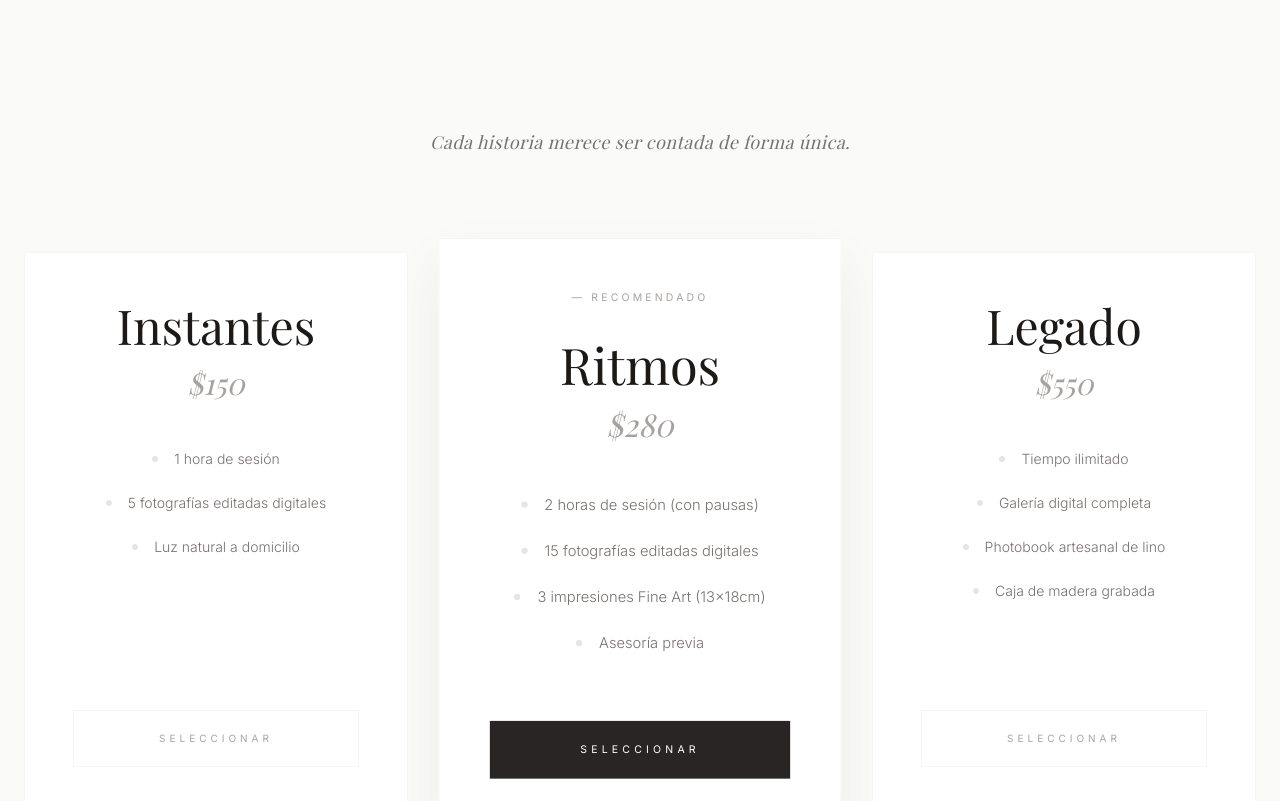
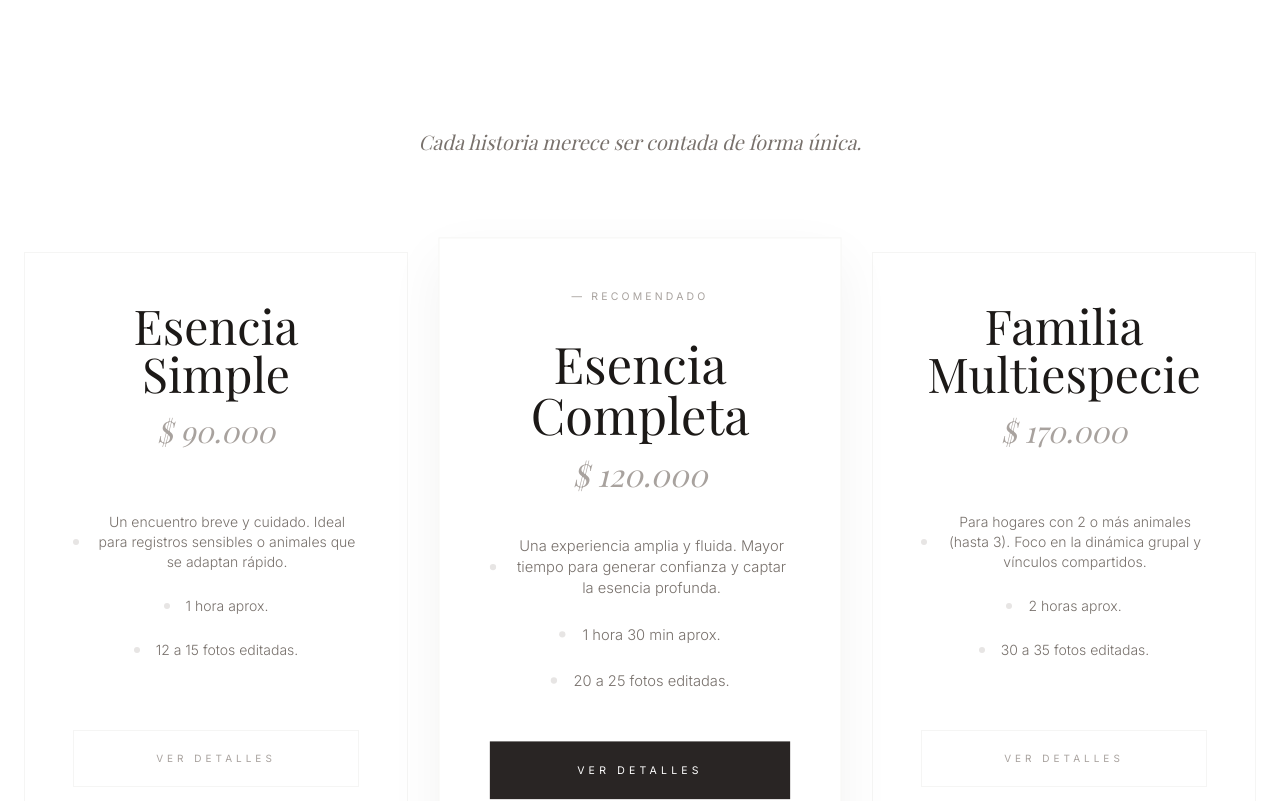
Before and after one commit to musumecifacundo-coder/escenciaanimal, a React (Vite) app: page / in a window 1280 px wide. Shown: the part 2320-3121 px from the top of the page. Built offline with nearby package versions, Linux system fonts and the light colour scheme; a web font is replaced by a local one.

Commit message:
fix: restore pricing information with minimalist UI and update Victoria photo

```diff
--- a/components/About.tsx
+++ b/components/About.tsx
@@ -7,7 +7,7 @@ const About: React.FC = () => {
       <div className="flex flex-col md:flex-row items-center gap-16">
         <div className="w-64 h-80 flex-shrink-0">
           <img
-            src="/images/victoria.png"
+            src="https://firebasestorage.googleapis.com/v0/b/escenciaanimal-ecaa9.firebasestorage.app/o/Animales-Landing%2F886dd7_86aa08f00de945f790e8961466b80e47~mv2.jpg?alt=media"
             alt="Victoria, fotógrafa"
             className="w-full h-full object-cover filter sepia-[20%] grayscale-[10%]"
             onError={(e) => {
--- a/components/Pricing.tsx
+++ b/components/Pricing.tsx
@@ -1,47 +1,85 @@
 
-import React from 'react';
+import React, { useState } from 'react';
+import Modal from './Modal';
 
 interface PlanDetail {
   title: string;
   price: string;
-  features: string[];
+  shortDesc: string;
+  duration: string;
+  photos: string;
+  description: string;
+  experience: string[];
+  includes: string[];
+  optional?: string;
   recommended?: boolean;
 }
 
 const plans: PlanDetail[] = [
   {
-    title: "Instantes",
-    price: "$150",
-    features: [
-      "1 hora de sesión",
-      "5 fotografías editadas digitales",
-      "Luz natural a domicilio"
-    ]
+    title: "Esencia Simple",
+    price: "$ 90.000",
+    shortDesc: "Un encuentro breve y cuidado. Ideal para registros sensibles o animales que se adaptan rápido.",
+    duration: "1 hora aprox.",
+    photos: "12 a 15 fotos editadas.",
+    description: "¿Para quién es esta sesión? Pensada para animales de adaptación rápida o, por el contrario, para aquellos muy sensibles que necesitan una experiencia corta y controlada. Buscamos un registro auténtico en un tiempo acotado.",
+    experience: [
+      "Duración: Hasta 1 hora de sesión fotográfica.",
+      "Enfoque: Acompañamiento respetuoso sin forzar situaciones.",
+      "Dinámica: Se respeta el ritmo y la disposición del animal en todo momento."
+    ],
+    includes: [
+      "12 a 15 fotografías finales, seleccionadas y editadas profesionalmente.",
+      "Entrega en formato digital en alta calidad.",
+      "Posibilidad de incluir 1 imagen con la persona (humano), si así lo deseas.",
+      "Guía previa con recomendaciones para prepararse."
+    ],
+    optional: "Animal adicional: $ 30.000 (Incluye extensión de tiempo y 6-8 fotos extras)."
   },
   {
-    title: "Ritmos",
-    price: "$280",
+    title: "Esencia Completa",
+    price: "$ 120.000",
+    shortDesc: "Una experiencia amplia y fluida. Mayor tiempo para generar confianza y captar la esencia profunda.",
+    duration: "1 hora 30 min aprox.",
+    photos: "20 a 25 fotos editadas.",
     recommended: true,
-    features: [
-      "2 horas de sesión (con pausas)",
-      "15 fotografías editadas digitales",
-      "3 impresiones Fine Art (13×18cm)",
-      "Asesoría previa"
-    ]
+    description: "¿Para quién es esta sesión? Es la experiencia recomendada. Al tener mayor duración, permite que el animal se relaje completamente, dándonos tiempo para acompañar cambios de clima, ritmo y energía.",
+    experience: [
+      "Duración: Hasta 1 hora y media.",
+      "Enfoque: Registro profundo del animal interactuando con su entorno.",
+      "Dinámica: Mayor tiempo de observación para ganar confianza y fluidez natural."
+    ],
+    includes: [
+      "20 a 25 fotografías finales, seleccionadas y editadas profesionalmente.",
+      "Entrega en formato digital en alta calidad.",
+      "Posibilidad de incluir 2 o 3 imágenes con la persona (humano), si así lo deseas.",
+      "Guía previa con recomendaciones para prepararse."
+    ],
+    optional: "Animal adicional: $ 30.000 (Incluye extensión de tiempo y 6-8 fotos extras)."
   },
   {
-    title: "Legado",
-    price: "$550",
-    features: [
-      "Tiempo ilimitado",
-      "Galería digital completa",
-      "Photobook artesanal de lino",
-      "Caja de madera grabada"
+    title: "Familia Multiespecie",
+    price: "$ 170.000",
+    shortDesc: "Para hogares con 2 o más animales (hasta 3). Foco en la dinámica grupal y vínculos compartidos.",
+    duration: "2 horas aprox.",
+    photos: "30 a 35 fotos editadas.",
+    description: "¿Para quién es esta sesión? Diseñada específicamente para capturar la \"manada\". No es solo hacer fotos a varios animales, sino registrar la atención y la dinámica que existe entre ellos.",
+    experience: [
+      "Cobertura: Hasta 3 animales incluidos en el valor.",
+      "Duración: 2 horas aprox. (Con duración flexible según el grupo).",
+      "Enfoque: Registro individual de cada animal y registro compartido del grupo."
+    ],
+    includes: [
+      "30 a 35 fotografías finales, seleccionadas y editadas profesionalmente.",
+      "Fotografías individuales y en conjunto (según lo permita la dinámica del grupo).",
+      "Entrega en formato digital en alta calidad.",
+      "Posibilidad de incluir 2 o 3 imágenes con la persona, si así lo deseas.",
+      "Guía previa con recomendaciones."
     ]
   }
 ];
 
-const PlanCard: React.FC<{ plan: PlanDetail }> = ({ plan }) => (
+const PlanCard: React.FC<{ plan: PlanDetail; onOpen: () => void }> = ({ plan, onOpen }) => (
   <div className={`p-10 md:p-12 flex flex-col h-full bg-white border border-stone-100 transition-all duration-500 ${plan.recommended ? 'shadow-[0_20px_50px_rgba(0,0,0,0.05)] scale-[1.05] z-10' : 'hover:border-stone-200'}`}>
     {plan.recommended && (
       <div className="mb-8 flex items-center justify-center">
@@ -49,44 +87,129 @@ const PlanCard: React.FC<{ plan: PlanDetail }> = ({ plan }) => (
       </div>
     )}
 
-    <div className="text-center mb-12">
-      <h3 className="text-4xl md:text-5xl mb-4 font-light serif">{plan.title}</h3>
+    <div className="text-center mb-10">
+      <h3 className="text-4xl md:text-5xl mb-4 font-light serif leading-tight">{plan.title}</h3>
       <p className="text-3xl text-stone-400 italic serif">{plan.price}</p>
     </div>
 
-    <ul className="space-y-6 mb-16 flex-grow">
-      {plan.features.map((feature, i) => (
-        <li key={i} className="flex items-center justify-center text-stone-500 font-light text-sm">
-          <span className="w-1.5 h-1.5 rounded-full bg-stone-200 mr-4"></span>
-          {feature}
+    <div className="flex-grow flex flex-col justify-center">
+      <ul className="space-y-6 mb-12">
+        <li className="flex items-center justify-center text-stone-500 font-light text-sm text-center">
+          <span className="w-1.5 h-1.5 rounded-full bg-stone-200 mr-4 flex-shrink-0"></span>
+          {plan.shortDesc}
         </li>
-      ))}
-    </ul>
+        <li className="flex items-center justify-center text-stone-500 font-light text-sm text-center">
+          <span className="w-1.5 h-1.5 rounded-full bg-stone-200 mr-4 flex-shrink-0"></span>
+          {plan.duration}
+        </li>
+        <li className="flex items-center justify-center text-stone-500 font-light text-sm text-center">
+          <span className="w-1.5 h-1.5 rounded-full bg-stone-200 mr-4 flex-shrink-0"></span>
+          {plan.photos}
+        </li>
+      </ul>
+    </div>
 
     <button
+      onClick={onOpen}
       className={`w-full py-5 text-[10px] uppercase tracking-[0.4em] transition-all duration-300 ${plan.recommended ? 'bg-stone-800 text-white hover:bg-stone-900' : 'border border-stone-100 text-stone-400 hover:border-stone-800 hover:text-stone-800'}`}
     >
-      SELECCIONAR
+      VER DETALLES
     </button>
   </div>
 );
 
 const Pricing: React.FC = () => {
+  const [selectedPlan, setSelectedPlan] = useState<PlanDetail | null>(null);
+
   return (
-    <section id="planes" className="py-32 px-6 bg-[#FAFAF9]">
+    <section id="planes" className="py-32 px-6 bg-[#FFFFFF]">
       <div className="max-w-7xl mx-auto">
-        <div className="text-center mb-24 max-w-2xl mx-auto">
-          <p className="text-stone-500 font-light tracking-wide text-lg italic serif mb-4">
+        <div className="text-center mb-24 max-w-2xl mx-auto space-y-6">
+          <p className="text-xl serif font-light italic text-stone-500">
             Cada historia merece ser contada de forma única.
           </p>
         </div>
 
         <div className="grid grid-cols-1 md:grid-cols-3 gap-10 md:gap-4 lg:gap-10">
           {plans.map((plan, index) => (
-            <PlanCard key={index} plan={plan} />
+            <PlanCard
+              key={index}
+              plan={plan}
+              onOpen={() => setSelectedPlan(plan)}
+            />
           ))}
         </div>
       </div>
+
+      <Modal
+        isOpen={!!selectedPlan}
+        onClose={() => setSelectedPlan(null)}
+        title={`Detalle de Sesión: ${selectedPlan?.title}`}
+      >
+        {selectedPlan && (
+          <div className="space-y-12 animate-in fade-in slide-in-from-bottom-4 duration-700 text-stone-600">
+            <div>
+              <p className="font-light leading-loose serif italic text-xl tracking-wide">
+                {selectedPlan.description}
+              </p>
+            </div>
+
+            <div className="grid md:grid-cols-2 gap-12">
+              <div className="space-y-6">
+                <h4 className="text-[11px] uppercase tracking-[0.5em] font-bold text-stone-900 opacity-70">La Experiencia</h4>
+                <ul className="space-y-5">
+                  {selectedPlan.experience.map((item, i) => (
+                    <li key={i} className="text-base font-light flex items-start leading-relaxed">
+                      <span className="w-2 h-[1px] bg-stone-300 mr-5 mt-3.5"></span>
+                      <span>{item}</span>
+                    </li>
+                  ))}
+                </ul>
+              </div>
+
+              <div className="space-y-6">
+                <h4 className="text-[11px] uppercase tracking-[0.5em] font-bold text-stone-900 opacity-70">¿Qué incluye el entregable?</h4>
+                <ul className="space-y-5">
+                  {selectedPlan.includes.map((item, i) => (
+                    <li key={i} className="text-base font-light flex items-start leading-relaxed">
+                      <span className="text-stone-400 mr-5 mt-0.5 text-lg">✅</span>
+                      <span>{item}</span>
+                    </li>
+                  ))}
+                </ul>
+              </div>
+            </div>
+
+            {selectedPlan.optional && (
+              <div className="pt-10 border-t border-stone-100">
+                <h4 className="text-[11px] uppercase tracking-[0.5em] font-bold text-stone-900 opacity-70 mb-4">Opcionales</h4>
+                <p className="text-lg font-light italic serif leading-loose tracking-wide">
+                  {selectedPlan.optional}
+                </p>
+              </div>
+            )}
+
+            <div className="bg-stone-50 p-10 md:p-16 border border-stone-100 shadow-sm relative overflow-hidden group/note">
+              <div className="absolute top-0 left-0 w-[4px] h-full bg-stone-900 opacity-20 group-hover/note:opacity-100 transition-opacity duration-700"></div>
+              <div className="flex items-start gap-8">
+                <div className="text-stone-300 transition-colors duration-500 group-hover/note:text-stone-900">
+                  <svg className="w-8 h-8" fill="none" viewBox="0 0 24 24" stroke="currentColor">
+                    <path strokeLinecap="round" strokeLinejoin="round" strokeWidth="0.75" d="M13 16h-1v-4h-1m1-4h.01M21 12a9 9 0 11-18 0 9 9 0 0118 0z" />
+                  </svg>
+                </div>
+                <div>
+                  <h5 className="text-[11px] uppercase tracking-[0.4em] font-bold text-stone-900 mb-4">Importante sobre tu sesión</h5>
+                  <p className="text-base leading-loose italic serif opacity-80 tracking-wide">
+                    "El foco siempre está puesto en el bienestar del animal y la calidad del registro, no en la cantidad.
+                    Por eso, la cantidad final de imágenes puede variar levemente dentro del rango indicado,
+                    respondiendo siempre al desarrollo natural del encuentro."
+                  </p>
+                </div>
+              </div>
+            </div>
+          </div>
+        )}
+      </Modal>
     </section>
   );
 };
```
Also changed, not shown: components/Modal.tsx (+4 -4 lines).
